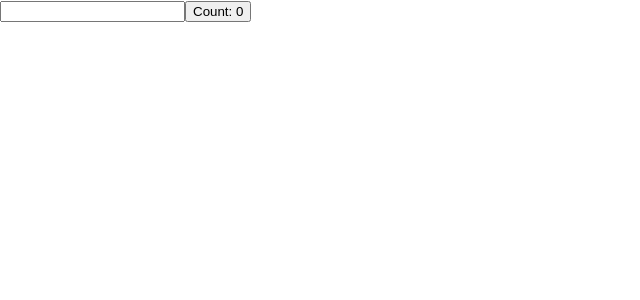
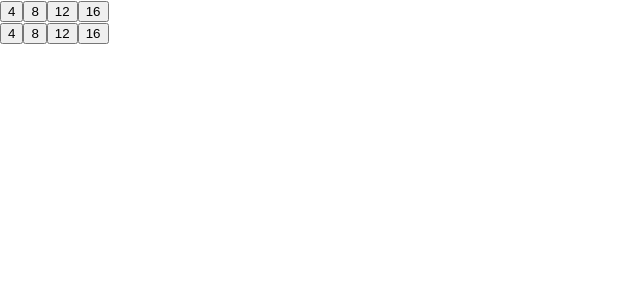
Before and after one commit to acparkgh/React-Discovery, a React (Create React App) app: page / in a window 1280 px wide. Shown: the top 300 px of the page, without its empty margins (0-640 px from the left). Built offline with nearby package versions, Linux system fonts and the light colour scheme.

Commit message:
Blog submission

```diff
--- a/src/App.js
+++ b/src/App.js
@@ -8,13 +8,18 @@ import './App.css';
 import { BrowserRouter } from 'react-router-dom';
 import InventoryList from './component/InventoryList';
 import Count from './component/Count.js';
+import Constant from './component/constant';
+import Function from './component/function';
+
 
 function App() {
   return (
     <BrowserRouter>
       {/* <ReactRouter /> */}
       {/* <InventoryList /> */}
-      <Count />
+      {/* <Count /> */}
+      <Constant />
+      <Function />
     </BrowserRouter>
   );
 }
--- /dev/null
+++ b/src/component/constant.js
@@ -0,0 +1,17 @@
+import React from 'react';
+
+const Constant = () => {
+
+  const arr = [1, 2, 3, 4, 5, 6, 7, 8, 9];
+
+  const evenNumbers = arr.filter( num => num % 2 === 0 );
+  const squared = evenNumbers.map( num => num * 2 );
+
+  return (
+    <div>
+      { squared.map( num => <button>{num}</button> ) }
+    </div>
+  )
+}
+
+export default Constant;
--- /dev/null
+++ b/src/component/function.js
@@ -0,0 +1,17 @@
+import React from 'react';
+
+const Function = () => {
+
+  const arr = [1, 2, 3, 4, 5, 6, 7, 8, 9];
+
+  const evenNumbers = arr.filter( num => num % 2 === 0 );
+  const squared = () => evenNumbers.map( num => num * 2 );
+
+  return (
+    <div>
+      { squared().map( num => <button>{num}</button> ) }
+    </div>
+  )
+}
+
+export default Function;
```
